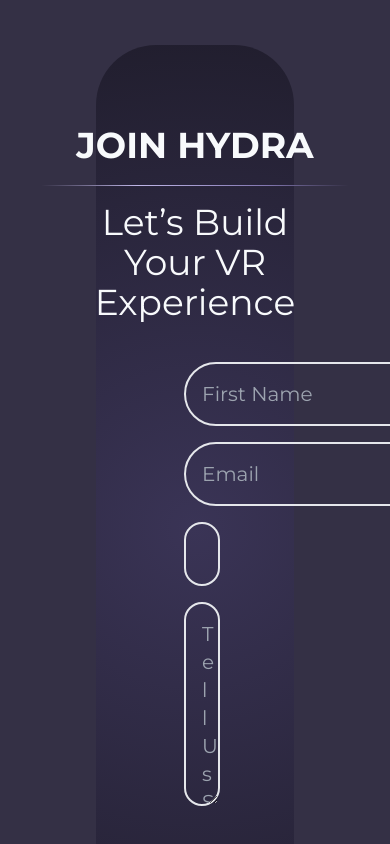
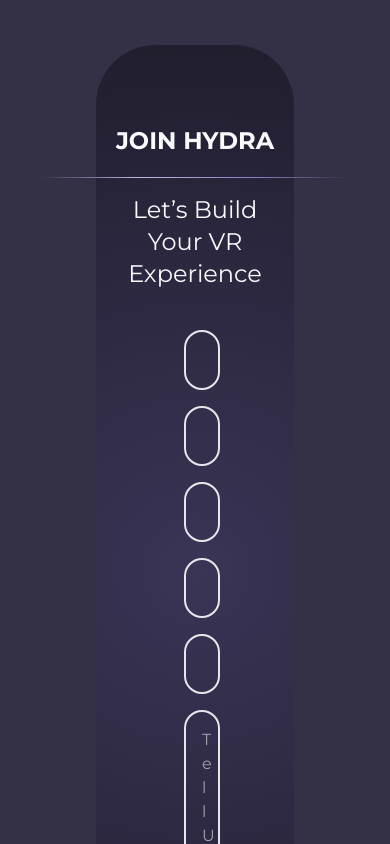
Before and after one commit to EvaldasP/hydra-landing-page, an Angular app: page / in a window 390 px wide. Shown: the part 9380-10224 px from the top of the page. Built offline with nearby package versions, Linux system fonts and the light colour scheme.

Commit message:
form mobile view

```diff
--- a/src/app/sections/form/form.component.html
+++ b/src/app/sections/form/form.component.html
@@ -1,12 +1,13 @@
 <div class="text-center bg-custom-radial p-20 rounded-[60px]">
-  <div class="text-slate-50 text-4xl flex flex-col items-center">
+  <div
+    class="text-slate-50 text-4xl flex flex-col items-center max-lg:text-2xl"
+  >
     <h3 class="uppercase font-bold w-max pb-5">Join Hydra</h3>
     <div class="h-[1px] w-96 bg-underline-form"></div>
     <h3 class="font-light mt-4 mb-8">Let’s Build Your VR Experience</h3>
   </div>
-
-  <div class="text-slate-50 text-xl">
-    <div class="flex flex-row">
+  <div class="text-slate-50">
+    <div class="flex flex-row max-lg:flex-col">
       <input
         class="basis-1/2 m-2 rounded-full p-4 bg-transparent border-2 outline-none"
         type="text"
@@ -18,8 +19,7 @@
         placeholder="Last Name"
       />
     </div>
-
-    <div class="flex flex-row">
+    <div class="flex flex-row max-lg:flex-col">
       <input
         class="basis-1/2 m-2 rounded-full p-4 bg-transparent border-2 outline-none"
         type="text"
@@ -31,7 +31,6 @@
         placeholder="Phone Number"
       />
     </div>
-
     <div class="flex flex-row">
       <input
         class="w-full m-2 rounded-full p-4 bg-transparent border-2 outline-none"
@@ -39,7 +38,6 @@
         placeholder="Subject"
       />
     </div>
-
     <div class="flex flex-row">
       <textarea
         class="w-full m-2 rounded-[25px] bg-transparent border-2 p-4 outline-none"
```
